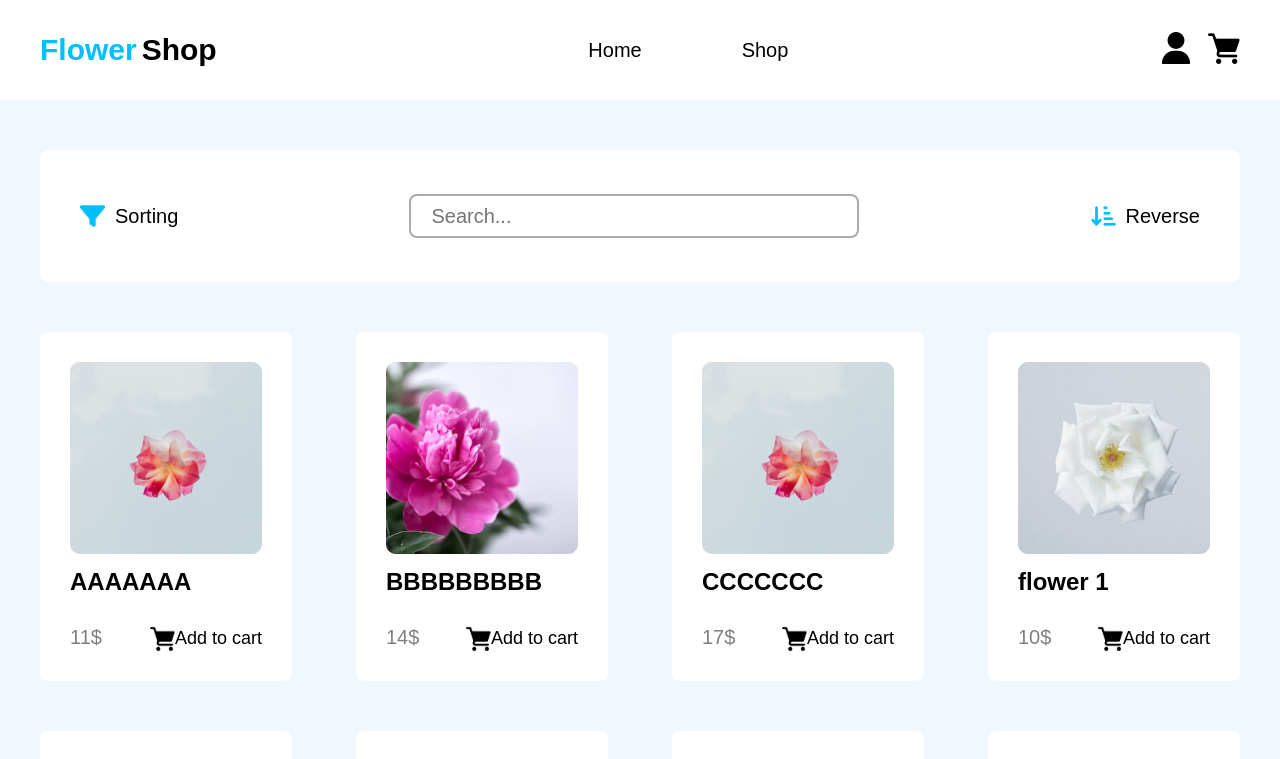
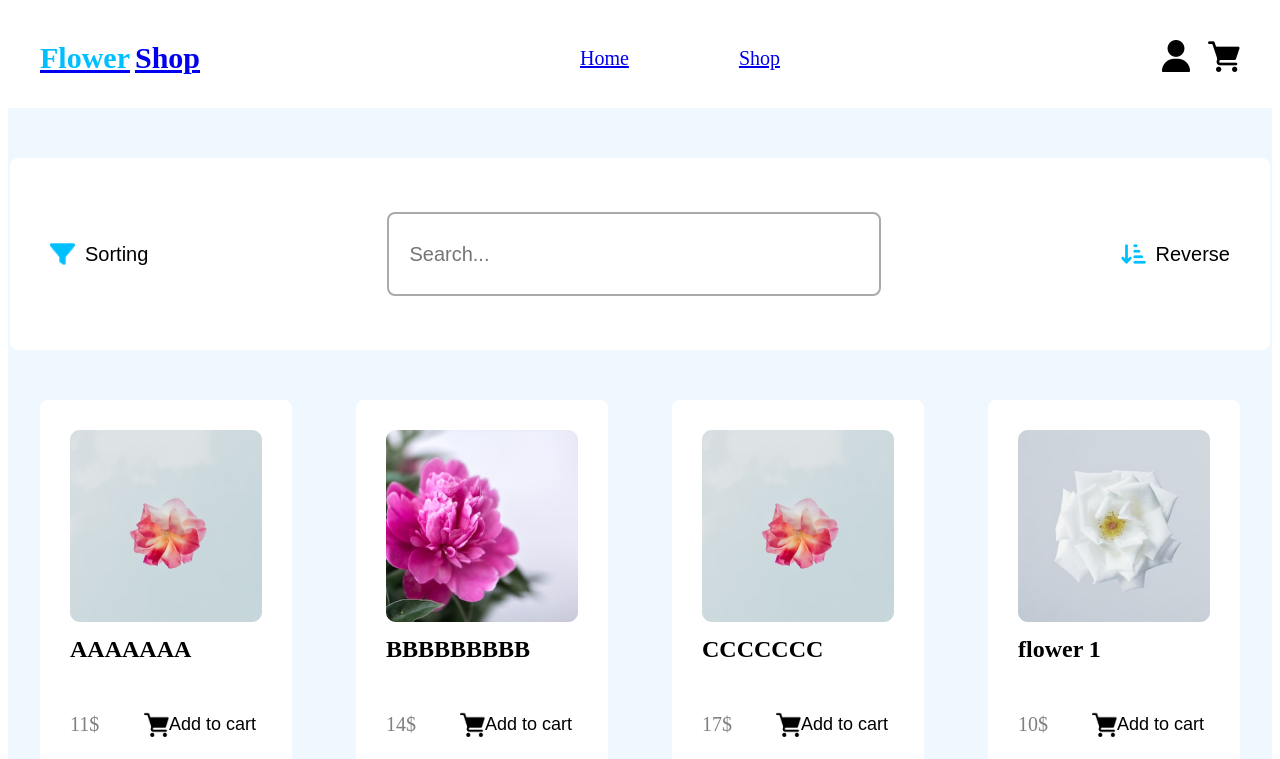
Before and after one commit to ArteemGer/Car-shop, a React (Vite) app: page /shop in a window 1280 px wide. Shown: the top 759 px of the page. Built offline with nearby package versions, Linux system fonts and the light colour scheme; the HTML template or start-up script is replaced by a standard one.

Commit message:
fixed layout

```diff
--- a/src/assets/components/layout/layout.tsx
+++ b/src/assets/components/layout/layout.tsx
@@ -1,13 +1,20 @@
 import { Header } from "../header/header"
 import { Footer } from "../footer/footer"
+import { ReactNode } from "react";
 
 
-export const Layout = ({children}) => {
+interface LayoutProps {
+    children: ReactNode;
+  }
+
+  const Layout: React.FC<LayoutProps> = ({ children }) => {
     return (
-        <>
-            <Header />
-                {children}
-            <Footer />
-        </>
-    )
-}
+      <>
+        <Header />
+        {children}
+        <Footer />
+      </>
+    );
+  };
+
+  export default Layout;
--- a/src/store.tsx
+++ b/src/store.tsx
@@ -18,7 +18,7 @@
     sortByName: () => Flower[];
 }
 
-export const useFlowersStore = create<FlowersState>()((set) => ({
+export const useFlowersStore = create<FlowersState>()(() => ({
     flowers: [
         { id: 1, name: 'flower 1', price: 10, description: 'lorem', image: '/flower1.png', rating: 5, },
         { id: 2, name: 'AAAAAAA', price: 11, description: 'lorem', image: '/flower2.png', rating: 4, },
```
Also changed, not shown: src/App.tsx (+26 -26 lines).
